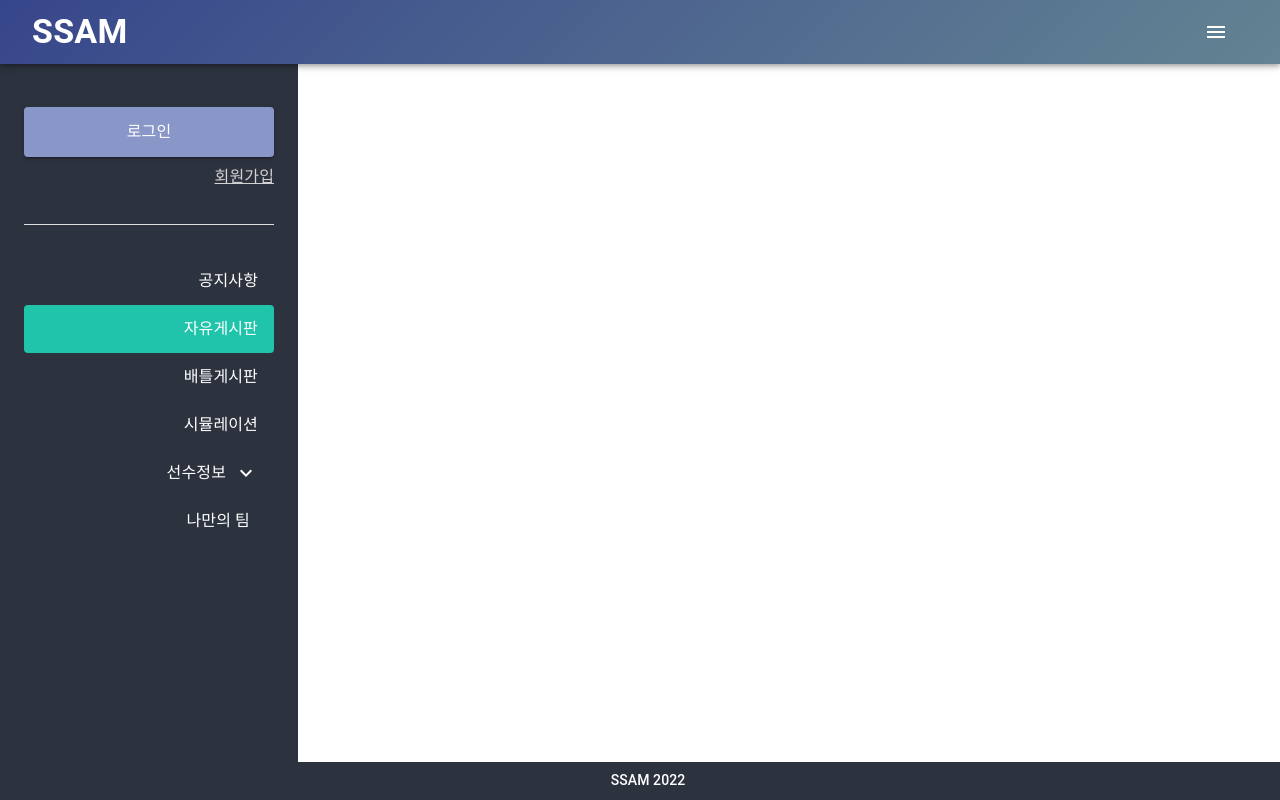
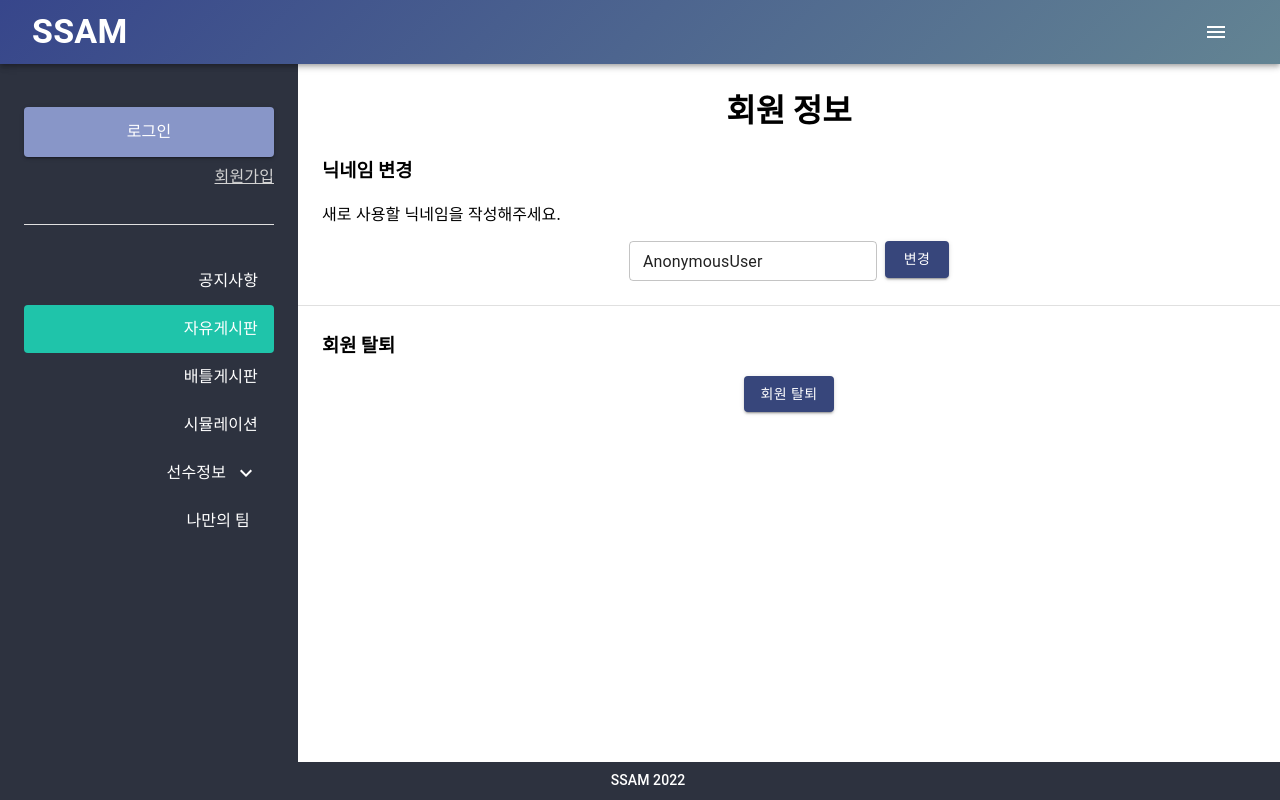
Before and after one commit to tekies09/ssafy-ssam, a React (Create React App) app in the folder Frontend/: page /account in a window 1280 px wide. Built offline with nearby package versions, Linux system fonts and the light colour scheme.

Commit message:
[S06P31A403-15][S06P31A403-10] Frontend ← feature/fe/account (계정 정보 수정 / 회원 탈퇴)

```diff
--- /dev/null
+++ b/Frontend/src/pages/Account.jsx
@@ -0,0 +1,118 @@
+import React, { useEffect, useState } from 'react'
+import { useSelector } from 'react-redux'
+import { Route } from 'react-router-dom'
+import Divider from '@mui/material/Divider'
+import Box from '@mui/material/Box'
+import axios from 'axios'
+
+import { Button, Dialog, DialogActions, DialogContent, DialogTitle, TextField, IconButton } from '@mui/material'
+import Close from '@mui/icons-material/Close'
+
+const ChangeNickname = (props) => {
+  const user = props.user
+  const [input, setInput] = useState(user.nickname)
+
+  const handleNicknameButton = (event) => {
+    event.preventDefault()
+    console.log(input)
+
+    // console.log들은 snackbar, alert 등으로 바꿀 것
+    if (input === user.nickname) {
+      console.log('동일한 닉네임입니다.')
+      return
+    }
+
+    if (input === '') {
+      console.log('올바르지 않은 닉네임입니다.')
+      return
+    }
+
+    const newuser = {...user, nickname: input}
+    axios({
+      baseURL: process.env.REACT_APP_SERVER_URL,
+      timeout: 3000,
+      headers: {
+        'Authentication': ''
+      },
+      url: '',
+      method: 'PUT',
+      data: newuser
+    })
+    .then(response => {
+      console.log('닉네임이 변경되었습니다.')
+      // 페이지 재로드
+    })
+    .catch(error => {
+      console.log('닉네임 변경에 실패했습니다.')
+      console.log(error)
+    })
+  }
+
+  return (<Box textAlign='start' m={3}>
+  <h3>닉네임 변경</h3>
+  <p>새로 사용할 닉네임을 작성해주세요.</p>
+  <Box textAlign='center' sx={{whiteSpace: 'nowrap'}}>
+    <TextField value={input} onChange={(event) => setInput(event.target.value)}  sx={{mr: 1}} size='small' />
+    <Button variant='contained' sx={{}} onClick={handleNicknameButton}>
+      변경
+    </Button>
+  </Box>
+  </Box>)
+}
+
+
+const SignOut = (props) => {
+  const [open, setOpen] = useState(false)
+
+  return (<Box textAlign='start' m={3}>
+    <h3>회원 탈퇴</h3>
+    <Box textAlign='center'>
+      <Button variant='contained' onClick={() => {setOpen(true)}}>회원 탈퇴</Button>
+    </Box>
+    <SignOutModal open={open} setOpen={setOpen} />
+  </Box>)
+}
+
+const SignOutModal = (props) => {
+
+  return (<Dialog open={props.open}>
+    <DialogTitle>회원탈퇴</DialogTitle>
+    <IconButton edge='end' onClick={() => {props.setOpen(false)}} sx={{position: 'absolute', right: 20, top: 20}}>
+      <Close />
+    </IconButton>
+    <DialogContent>
+      <p>SSAM에서 탈퇴하시면 더 이상 SSAM이 제공하는 야구 데이터 분석 / 시뮬레이션 정보를 이용하실 수 없습니다. 정말로 탈퇴하시겠습니까?</p>
+      <DialogActions>
+        <Button fullWidth variant="contained">
+          탈퇴
+        </Button>
+      </DialogActions>
+      <DialogActions>
+        <Button onClick={() => {props.setOpen(false)}} variant="contained" fullWidth color="secondary">
+          취소
+        </Button>
+      </DialogActions>
+    </DialogContent>
+  </Dialog>)
+}
+
+export default function Account() {
+  const user = useSelector((state) => state.user)
+
+  useEffect(() => {
+    if (user.isLoggedIn === false) {
+      // 비로그인 사용자 처리
+    }
+
+
+  })
+
+  return (
+    <>
+      <h1>회원 정보</h1>
+      <ChangeNickname user={user} />
+      <Divider sx={{my: 3}} />
+      <SignOut />
+    </>
+  )
+}
--- a/Frontend/src/routes/router.js
+++ b/Frontend/src/routes/router.js
@@ -11,6 +11,7 @@ import MainPage from "../pages/MainPage";
 import Sidebar from "../components/Sidebar";
 import { Box } from "@mui/material";
 import CommentForm from "../components/CommentForm";
+import Account from "../pages/Account"
 
 export default function RouterComponent() {
   return (
@@ -21,6 +22,7 @@ export default function RouterComponent() {
           <Routes>
             <Route path="/" element={<MainPage />} />
             <Route path="/signup" element={<Signup />} />
+            <Route path="/account" element={<Account />} />
 
             <Route path="/board/notice" element={<NoticeBoardList />} />
             <Route path="/board/notice/create" element={<NoticeCreatePage />} />
--- a/Frontend/src/store.js
+++ b/Frontend/src/store.js
@@ -6,7 +6,8 @@ function reducer(currentState, action) {
   if (currentState === undefined) {
     return {
       user: {
-        isLoggedIn: false
+        isLoggedIn: false,
+        nickname: 'AnonymousUser'
       }
     }
   }
@@ -18,6 +19,8 @@ function reducer(currentState, action) {
   switch (action.type) {
     case 'login':
       newState.user = action.payload
+
+
   }
 
 
```
